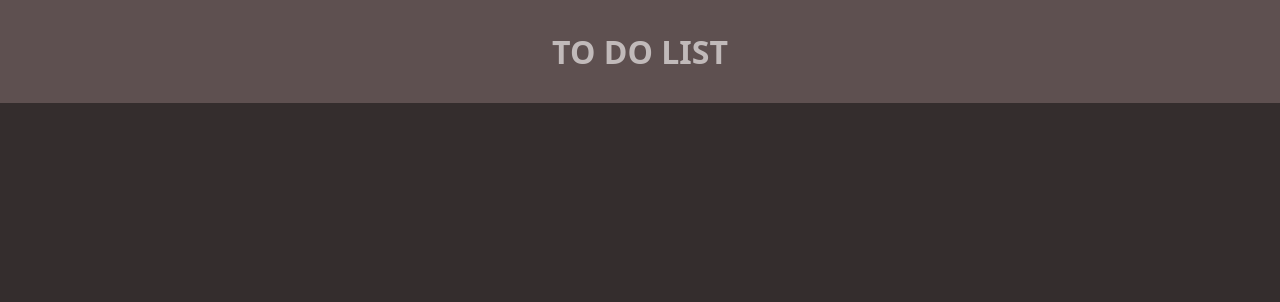
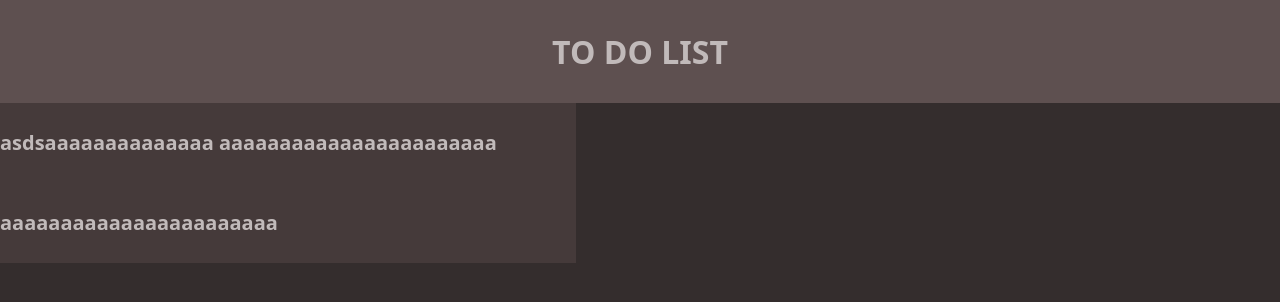
Before and after one commit to ArtemMartynow/react-toDoList, a React (Create React App) app: page / in a window 1280 px wide. Shown: the top 302 px of the page. Built offline with nearby package versions, Linux system fonts and the light colour scheme.

Commit message:
added style for task and create component task

```diff
--- a/src/App.js
+++ b/src/App.js
@@ -1,12 +1,25 @@
 import React from 'react';
 import Header from './components/Header';
+import Tasks from './components/Tasks';
 
 
 class App extends React.Component {
-  render() {
+    constructor(props) {
+        super(props)
+        this.state = {
+            tasks: [
+                {
+                    id: 1,
+                    title: 'asdsaaaaaaaaaaaaaa aaaaaaaaaaaaaaaaaaaaaaa aaaaaaaaaaaaaaaaaaaaaaa',
+                },
+            ]
+        }
+    }
+    render() {
     return (
       <div>
         <Header text='TO DO LIST' />
+        <Tasks tasks={this.state.tasks} />
       </div>
     )
   }
--- /dev/null
+++ b/src/components/Task.js
@@ -0,0 +1,14 @@
+import React from 'react';
+
+
+class Task extends React.Component {
+  render() {
+    return (
+      <div className='task'>
+        <h1>{this.props.task.title}</h1>
+      </div>
+    )
+  }
+}
+
+export default Task
--- /dev/null
+++ b/src/components/Tasks.js
@@ -0,0 +1,17 @@
+import React from 'react';
+import Task from './Task';
+
+
+class Tasks extends React.Component {
+  render() {
+    return (
+    <div className='tasks'>
+        {this.props.tasks.map((el) => (
+            <Task key={el.id} task={el} />
+        ))}
+    </div>
+    )
+  }
+}
+
+export default Tasks
--- a/src/index.js
+++ b/src/index.js
@@ -3,6 +3,7 @@ import * as ReactDomClient from 'react-dom/client'
 import App from './App'
 import './scss/style.scss'
 import './scss/header.scss'
+import './scss/task.scss'
 
 
 const app = ReactDomClient.createRoot(document.getElementById('root'))
--- /dev/null
+++ b/src/scss/task.scss
@@ -0,0 +1,9 @@
+.task {
+    width: 45%;
+    background: #453a3a;
+    margin-bottom: 30px;
+    h1 {
+        line-height: 80px;
+        font-size: 20px;
+    }
+}
```
